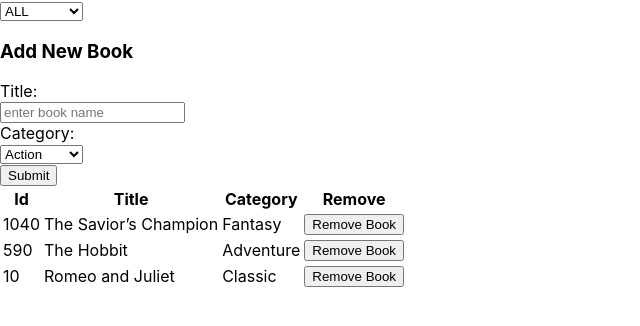
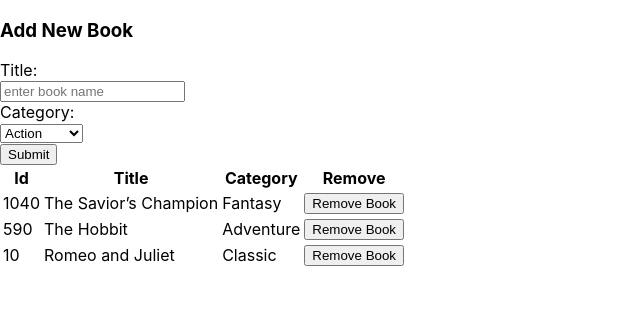
Before and after one commit to RICKCOYL/Book-store, a React (Create React App) app: page / in a window 1280 px wide. Shown: the top 326 px of the page, without its empty margins (0-640 px from the left). Built offline with nearby package versions, Linux system fonts and the light colour scheme.

Commit message:
Removed the CategoryFilter component

```diff
--- a/src/components/App.js
+++ b/src/components/App.js
@@ -1,11 +1,9 @@
 import BooksForm from '../containers/BooksForm';
 import BooksList from '../containers/BooksList';
-import CategoryFilter from './CategoryFilter';
 
 function App() {
   return (
     <div>
-      <CategoryFilter />
       <BooksForm />
       <BooksList />
     </div>
```
